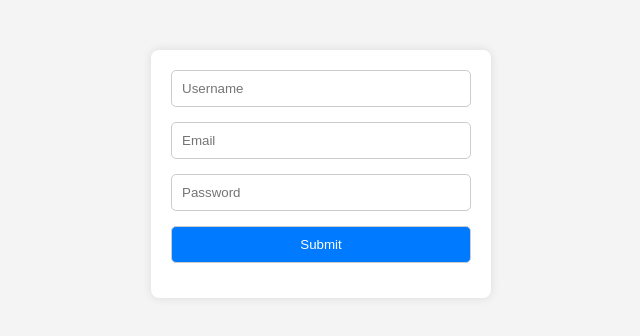
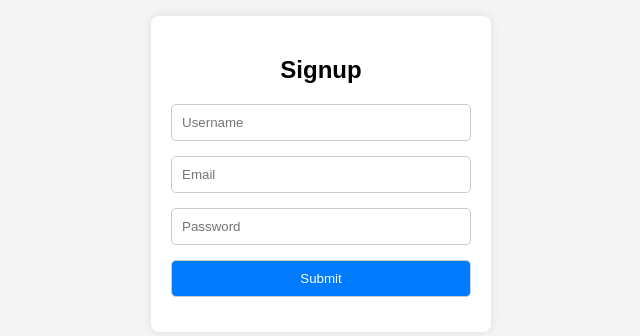
Before and after one commit to iyashtyagi/basic-auth, a website: page public/pages/signup.html in a window 1280 px wide. Shown: the part 226-562 px from the top of the page, without its empty margins (319-959 px from the left). Drawn offline with Linux system fonts and the light colour scheme.

Commit message:
small bug

```diff
--- a/public/pages/signup.html
+++ b/public/pages/signup.html
@@ -10,6 +10,7 @@
 <body>
     <div class="container">
         <div id="signup-div">
+            <h2>Signup</h2>
             <form action="/signup" method="post">
                 <input type="text" name="username" placeholder="Username">
                 <input type="email" name="email" placeholder="Email">
```
